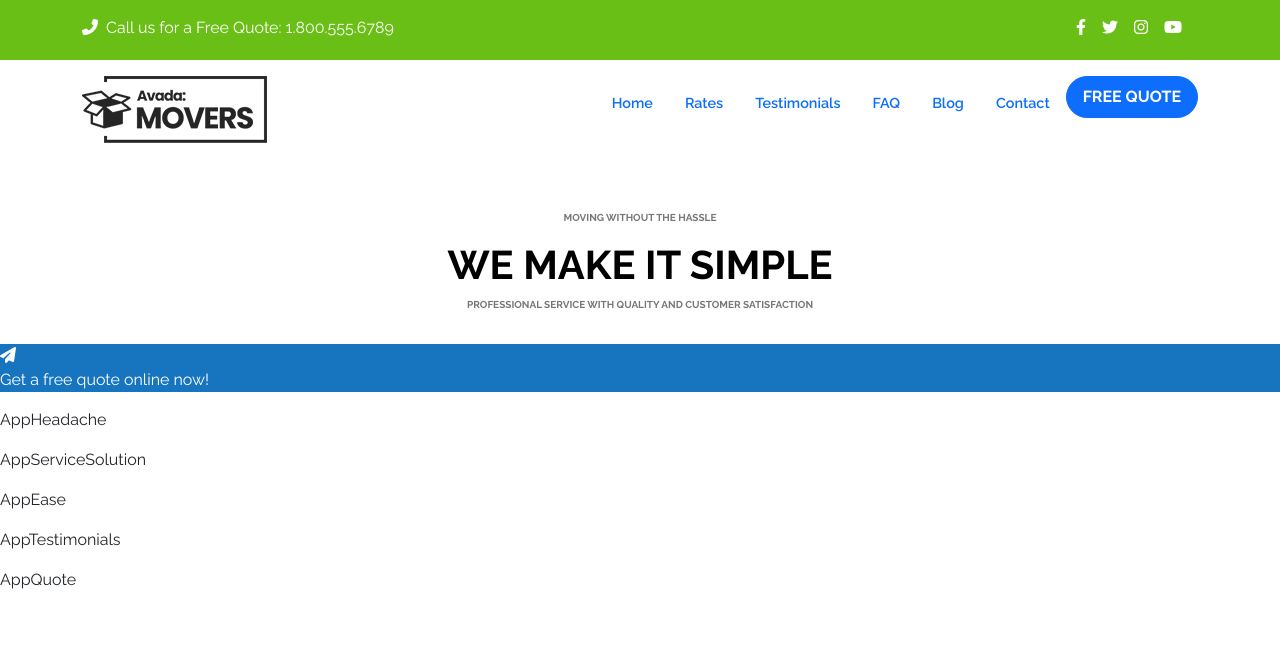
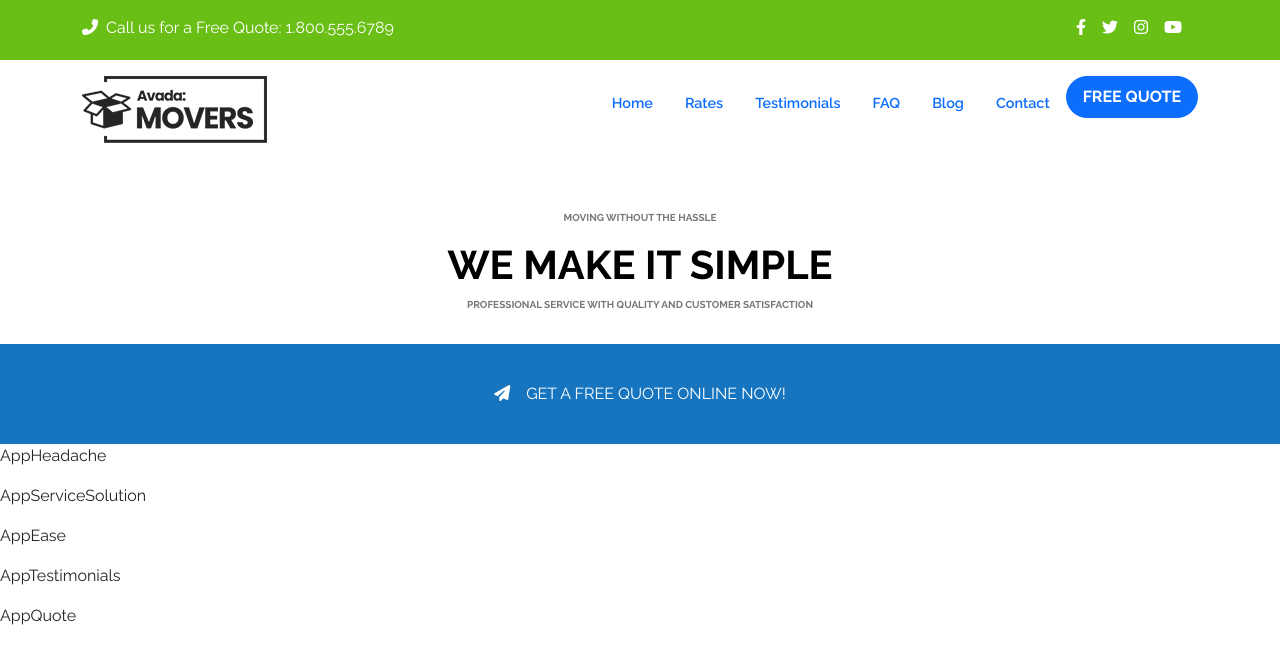
Before and after one commit to DeniseDichiara/proj-html-vuejs, a Vue app: page / in a window 1280 px wide. Shown: the top 664 px of the page. Built offline with nearby package versions, Linux system fonts and the light colour scheme.

Commit message:
added blue section

```diff
--- a/src/components/AppCallAction.vue
+++ b/src/components/AppCallAction.vue
@@ -1,12 +1,21 @@
 <template>
     <div class="CallAction">
-        <div>
+        <div class="container">
+            <div class="row">
+                <div class="col-12">
+                    <div class="my_moving  my_align">
+                        <div class="pe-3">
                             <i class="fa-solid fa-paper-plane" style="color: white;"></i>
                         </div>
 
-        <p>
+                        <p class="text-uppercase">
                             Get a free quote online now!
                         </p>
+                    </div>
+                </div>
+            </div>
+        </div>
+
     </div>
 </template>
 
@@ -19,8 +28,13 @@ export default {
 
 
 <style lang="scss">
-    .CallAction{
+.CallAction {
+    height: 100px;
     background-color: #1775bf;
     color: white;
 }
+
+.my_align{
+    line-height: 100px;
+}
 </style>
```
Lines whose indentation alone changed are shown as unchanged.
